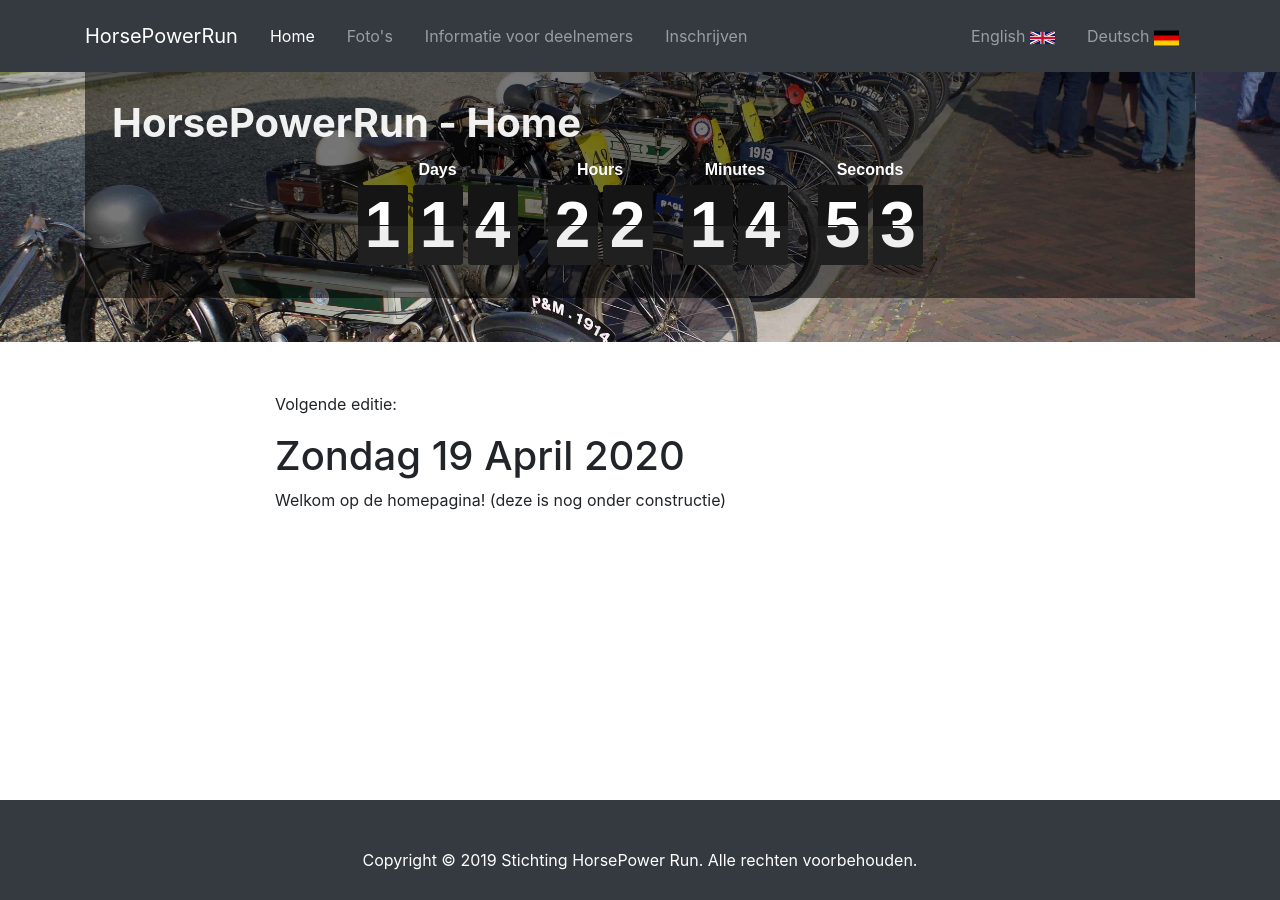
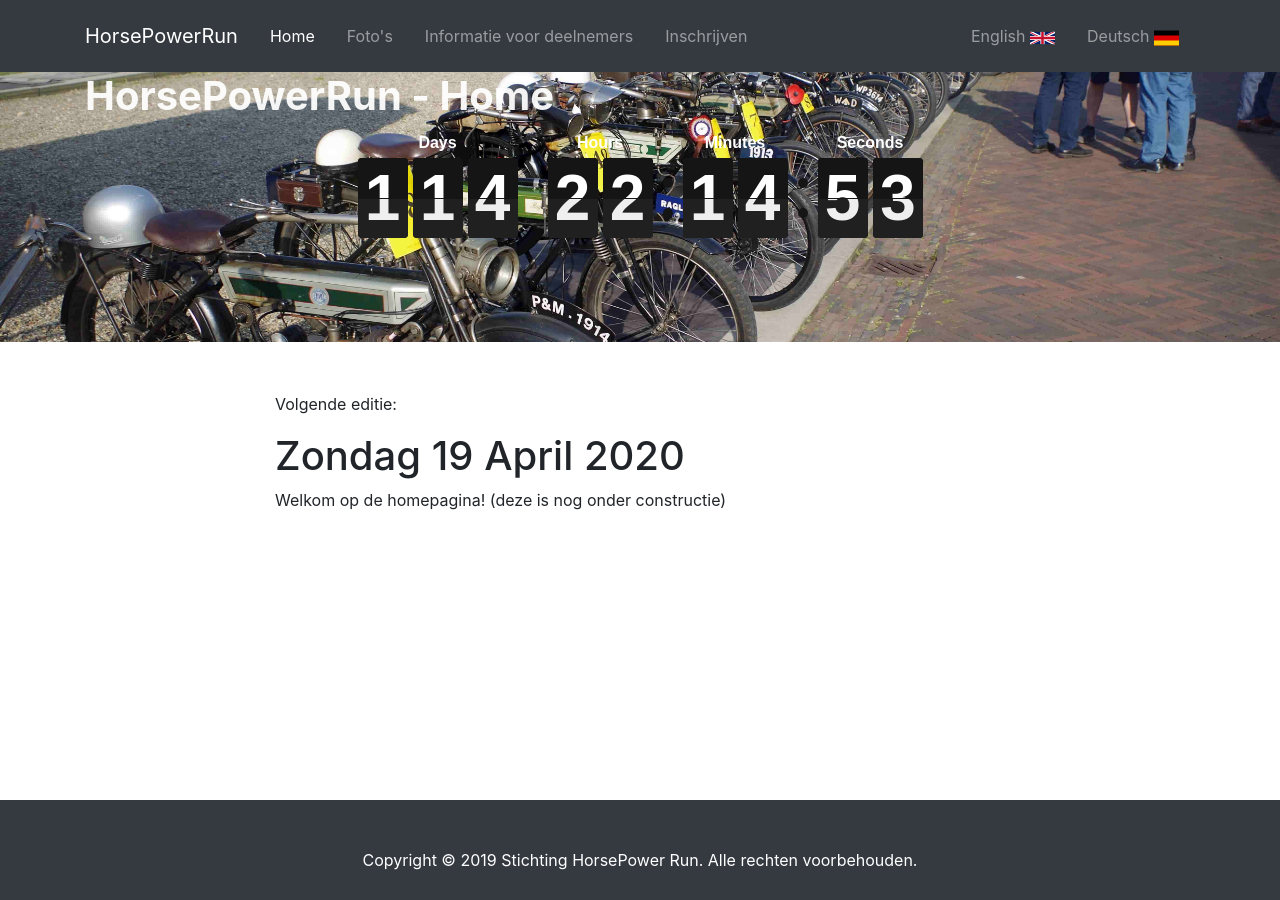
Before and after one commit to nielshuman/HorsePowerRun, a Jekyll site: the page built from nl/index.md, in a window 1280 px wide. Built offline with Jekyll 4.4.1, drawn with Linux system fonts in a browser that asks for light colours.

Commit message:
Update nl-title.html

```diff
--- a/_layouts/nl-title.html
+++ b/_layouts/nl-title.html
@@ -11,16 +11,16 @@
   </head>
   <body>
     {% include header.html %}
-    <header class="masthead" style="height:30vh;">
-        <div class="container">
-          <div id="header_content">
-            <h1 class="text white font-weight-bold">{{site.title}} - {{page.title}}</h1>
-            <div id="countdown_wrapper">
-              <div id="countdown" class="flipdown"></div>
-            </div>
+    <div class="masthead" style="height:30vh;">
+      <div class="container">
+        <div id="header_content align-items-center">
+          <h1 class="text white font-weight-bold">{{site.title}} - {{page.title}}</h1>
+          <div id="countdown_wrapper">
+            <div id="countdown" class="flipdown"></div>
           </div>
         </div>
-    </header>
+      </div>
+    </div>
     <section id="about">
       <div class="container">
         <div class="row">
```
